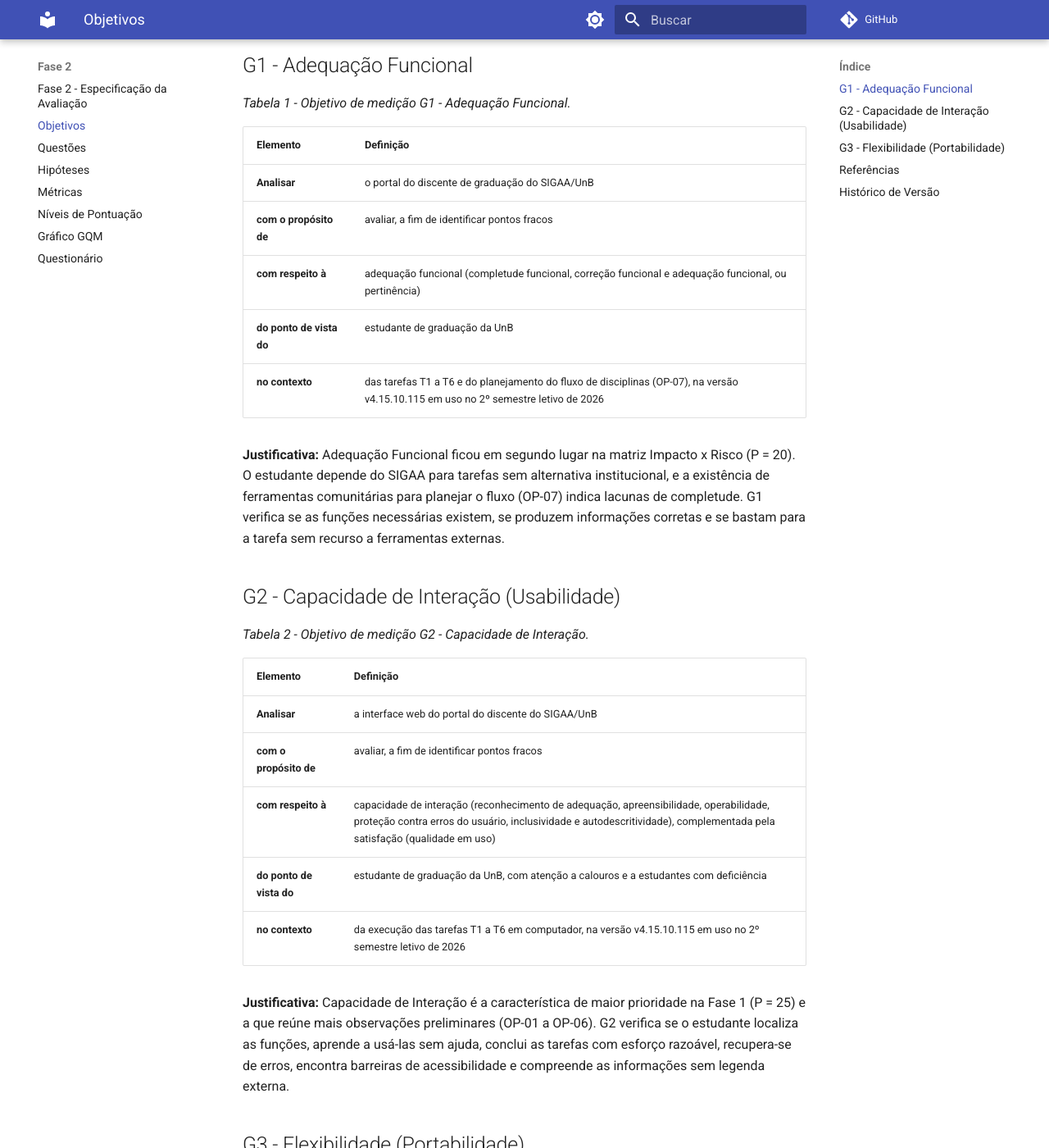
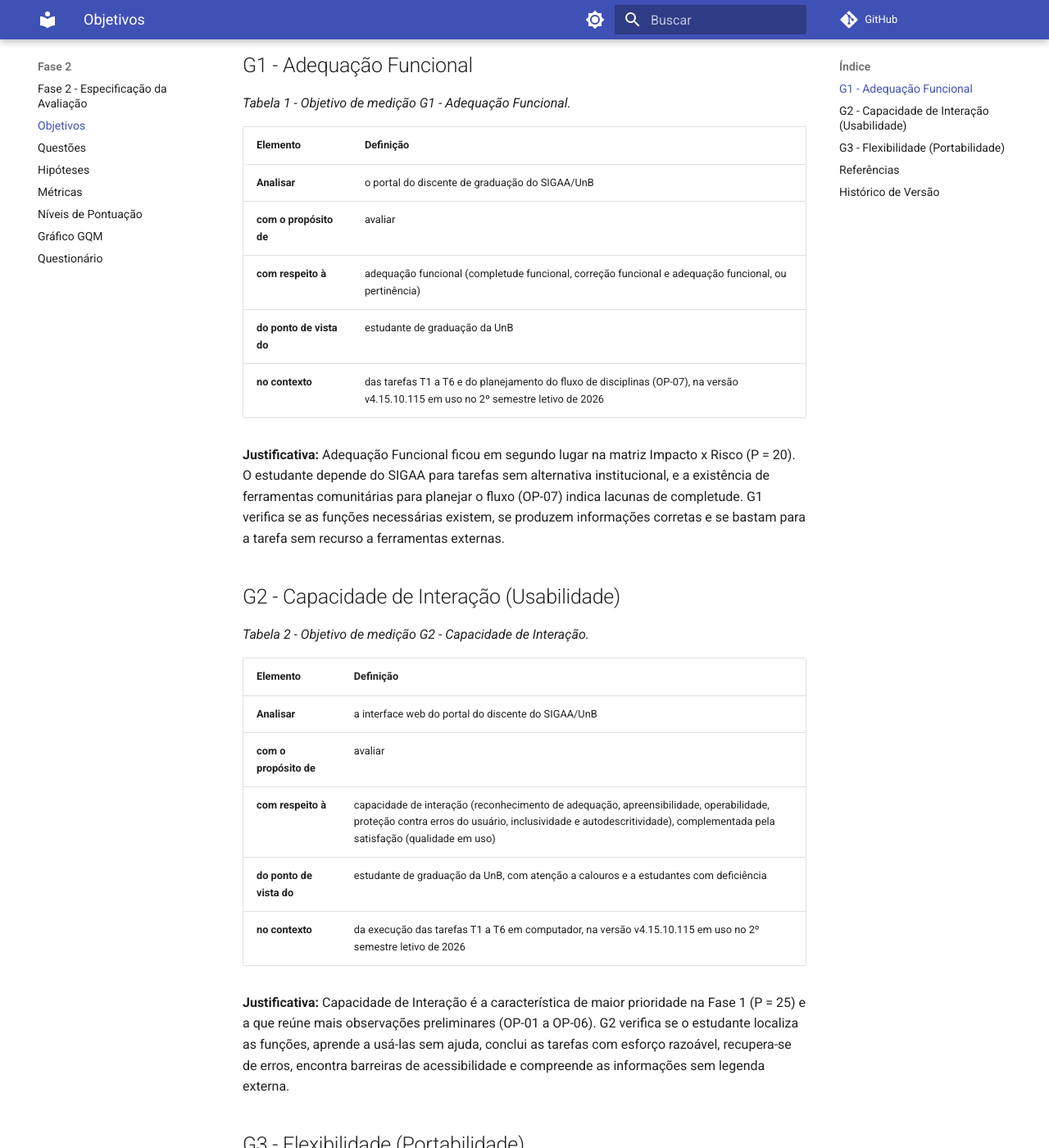
Before and after one commit to FCTE-Qualidade-de-Software-1/2026-2_T02_ADELE_GOLDSTINE, an MkDocs documentation site: the page built from docs/fase-2/objetivos.md, in a window 1280 px wide and 1400 px high, scrolled down 689 px. Shown: the whole window at 82% size. Built offline with MkDocs 1.6.1 and Material for MkDocs 9.7.7, drawn with Linux system fonts in a browser that asks for light colours; comment, search, counter and statistics services are not loaded; some of the changed text lies outside the part shown.

Commit message:
[D09] Reduz o propósito dos objetivos ao verbo
Remove "a fim de identificar pontos fracos" de G1 a G3.

```diff
--- a/docs/fase-2/objetivos.md
+++ b/docs/fase-2/objetivos.md
@@ -15,7 +15,7 @@
 | Elemento | Definição |
 | -------- | --------- |
 | **Analisar** | o portal do discente de graduação do SIGAA/UnB |
-| **com o propósito de** | avaliar, a fim de identificar pontos fracos |
+| **com o propósito de** | avaliar |
 | **com respeito à** | adequação funcional (completude funcional, correção funcional e adequação funcional, ou pertinência) |
 | **do ponto de vista do** | estudante de graduação da UnB |
 | **no contexto** | das tarefas T1 a T6 e do planejamento do fluxo de disciplinas (OP-07), na versão v4.15.10.115 em uso no 2º semestre letivo de 2026 |
@@ -29,7 +29,7 @@
 | Elemento | Definição |
 | -------- | --------- |
 | **Analisar** | a interface web do portal do discente do SIGAA/UnB |
-| **com o propósito de** | avaliar, a fim de identificar pontos fracos |
+| **com o propósito de** | avaliar |
 | **com respeito à** | capacidade de interação (reconhecimento de adequação, apreensibilidade, operabilidade, proteção contra erros do usuário, inclusividade e autodescritividade), complementada pela satisfação (qualidade em uso) |
 | **do ponto de vista do** | estudante de graduação da UnB, com atenção a calouros e a estudantes com deficiência |
 | **no contexto** | da execução das tarefas T1 a T6 em computador, na versão v4.15.10.115 em uso no 2º semestre letivo de 2026 |
@@ -43,7 +43,7 @@
 | Elemento | Definição |
 | -------- | --------- |
 | **Analisar** | a interface web do portal do discente do SIGAA/UnB |
-| **com o propósito de** | avaliar, a fim de identificar pontos fracos |
+| **com o propósito de** | avaliar |
 | **com respeito à** | flexibilidade (adaptabilidade) |
 | **do ponto de vista do** | estudante de graduação da UnB, com atenção ao estudante que acessa o sistema apenas pelo celular |
 | **no contexto** | do acesso pelos navegadores Chrome, Firefox, Edge e Safari, em computador, tablet e celular, com interação por mouse e por toque |
```
Also changed, not shown: other parts of docs/fase-2/objetivos.md (+1 -0 lines).
